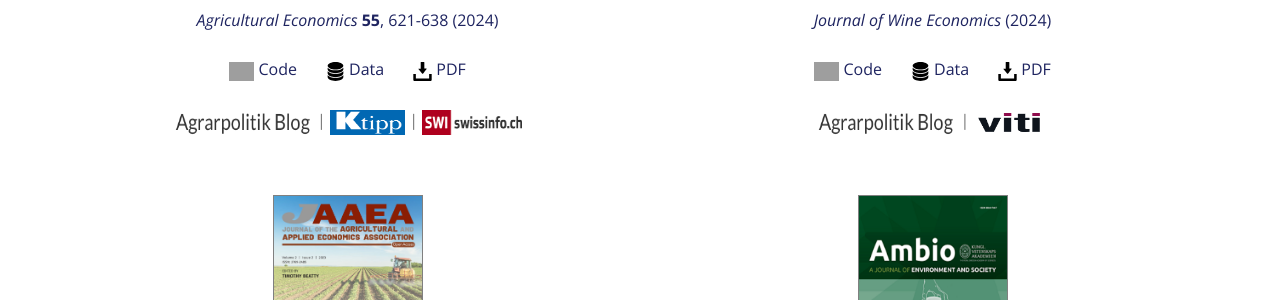
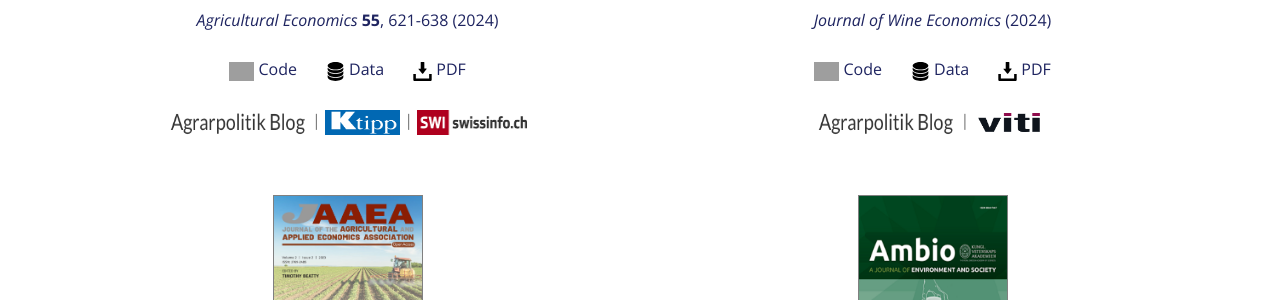
Before and after one commit to luccalino/luccalino.github.io, a Jekyll site: the page built from index.html, in a window 1280 px wide and 900 px high, scrolled down 1255 px. Shown: the part 150-450 px from the top of the window. Built offline with Jekyll 4.4.1, drawn with Linux system fonts in a browser that asks for light colours; nearby versions of some CDN libraries; grey boxes are pictures that could not be loaded.

Commit message:
Update publications.html

```diff
--- a/_includes/publications.html
+++ b/_includes/publications.html
@@ -20,7 +20,7 @@
                     <p style="margin-bottom:0.15cm;"></p>
                     <p class="text-muted"><a href="https://agrarpolitik-blog.com/2024/06/05/spraying-for-the-beauty-kosmetische-pflanzenschutzmittelanwendungen-in-der-tafelapfelproduktion/" target="_blank"><img src="/img/agrarpolitik_blog.png" style="cursor:pointer" width="140" height="30"></a> |
                     <a href="https://www.ktipp.ch/artikel/artikeldetail/viele-bauern-verschoenern-aepfel-mit-pestiziden" target="_blank"><img src="/img/ktipp.png" style="cursor:pointer" width="75" height="25"></a> |
-                    <a href="https://www.swissinfo.ch/eng/multinational-companies/what-price-the-perfect-apple/87502226" target="_blank"><img src="/img/swissinfo.png" style="cursor:pointer" width="100" height="25"></a>
+                    <a href="https://www.swissinfo.ch/eng/multinational-companies/what-price-the-perfect-apple/87502226" target="_blank"><img src="/img/swissinfo.png" style="cursor:pointer" width="110" height="25"></a>
                     </p>
                <p style="margin-bottom:1cm;"></p>
             </div>
```
